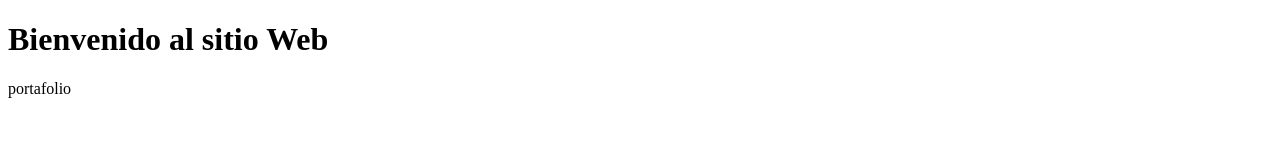
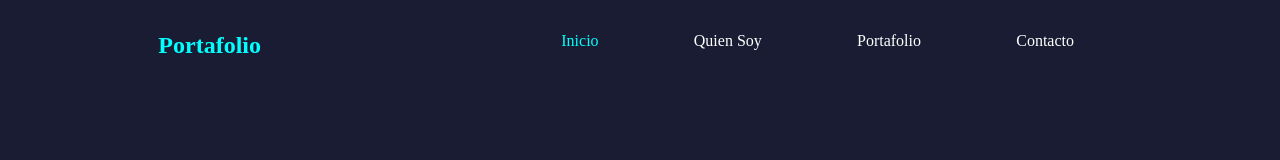
Before and after one commit to RubenFlores2023/portafolioreponsive, a plain HTML site: page index.html in a window 1280 px wide. Drawn offline with Linux system fonts and the light colour scheme.

Commit message:
menu
creacion del menu con sus recpectivos estilos

```diff
--- /dev/null
+++ b/estilos.css
@@ -0,0 +1,42 @@
+* {
+  margin: 0px;
+  padding: 0px;
+  box-sizing: border-box;
+}
+.wrapper {
+  width: 100%;
+  height: 100vh;
+  background-color: #191c32;
+  color: white;
+}
+.navbar {
+  display: flex;
+  justify-content: space-around;
+  padding: 2em;
+}
+.brand {
+  color: aqua;
+}
+.menu {
+  display: flex;
+  width: 50%;
+  justify-content: space-around;
+}
+.menu li {
+  list-style: none;
+}
+.menu a {
+  color: white;
+  text-decoration: none;
+  padding: 10px 20px;
+}
+.menu li:hover a {
+  background-color: aqua;
+  color: #191c32;
+}
+.menu .active {
+  color: aqua;
+}
+.menu li a:hover {
+  color: #66e7c8;
+}
--- a/index.html
+++ b/index.html
@@ -1,12 +1,27 @@
 <!DOCTYPE html>
 <html lang="en">
-<head>
-    <meta charset="UTF-8">
-    <meta name="viewport" content="width=device-width, initial-scale=1.0">
-    <title>Document</title>
-</head>
-<body>
-    <h1>Bienvenido al sitio Web</h1>
-    <p>portafolio</p>
-</body>
+  <head>
+    <meta charset="UTF-8" />
+    <meta name="viewport" content="width=device-width, initial-scale=1.0" />
+    <title>Mi Portafolio</title>
+    <link rel="stylesheet" href="estilos.css" />
+  </head>
+  <body>
+    <div class="wrapper">
+      <header>
+        <div class="navbar">
+          <div class="brand">
+            <h2>Portafolio</h2>
+          </div>
+          <ul class="menu">
+            <li class="active">Inicio</li>
+            <li>Quien Soy</li>
+            <li>Portafolio</li>
+            <li>Contacto</li>
+          </ul>
+        </div>
+      </header>
+      <div class="main"></div>
+    </div>
+  </body>
 </html>
```
